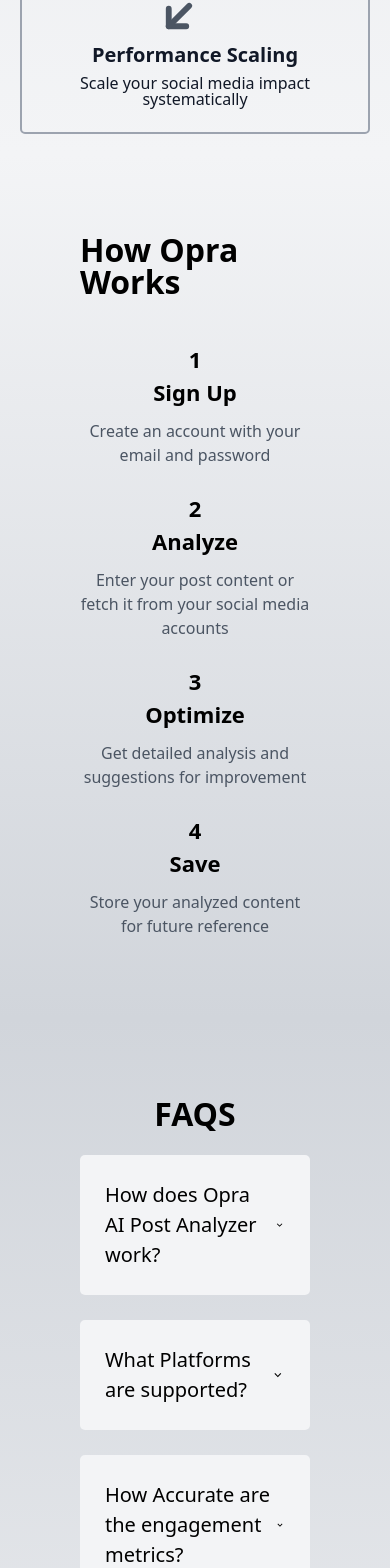
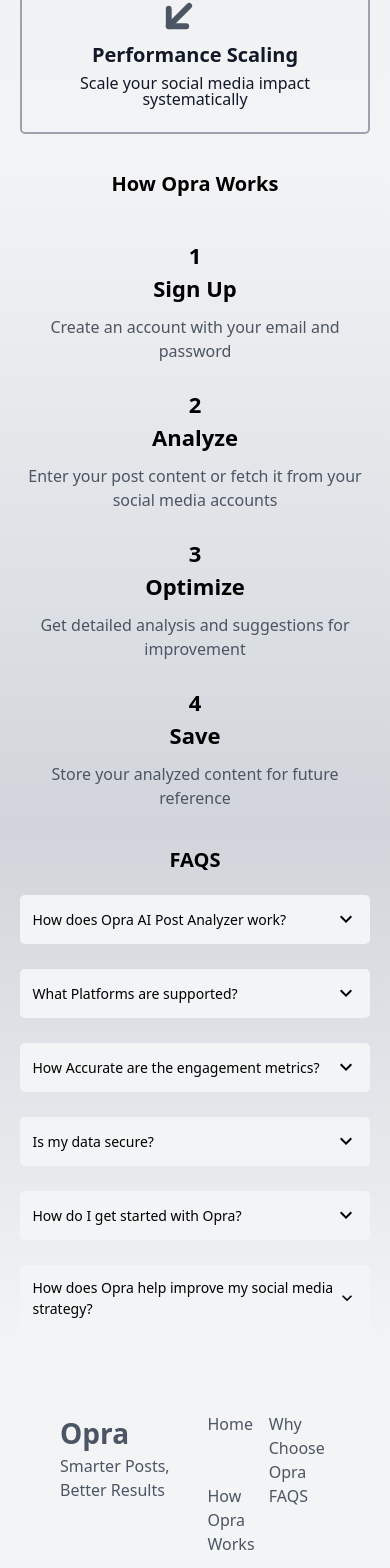
Before and after one commit to Orisabiyi/syntheos, a React (Vite) app: page / in a window 390 px wide. Shown: the part 2804-4372 px from the top of the page. Built offline with nearby package versions, Linux system fonts and the light colour scheme.

Commit message:
fix: update the faqs logic and optimize for different screen sizes

```diff
--- a/src/components/ChooseOpra.jsx
+++ b/src/components/ChooseOpra.jsx
@@ -8,7 +8,7 @@
   return (
     <section
       id="why-choose-opra"
-      className="flex flex-col items-center gap-10 p-8 lg:p-24 bg-gradient-to-b from-gray-300 to-gray-100"
+      className="flex flex-col items-center gap-10 p-8 lg:p-16 bg-gradient-to-b from-gray-300 to-gray-100"
     >
       <h2 className="text-20 sm:text-22 lg:text-36 font-semibold leading-none">
         Why Choose Opra
--- a/src/components/Faqs.jsx
+++ b/src/components/Faqs.jsx
@@ -9,21 +9,23 @@
     setFaqsOpen((faq) => ({
       ...faq,
       type: index !== faq.index ? true : false,
-      index,
+      index: faq.type ? null : index,
     }));
   };
 
   return (
     <section
       id="faqs"
-      className="bg-gradient-to-b from-gray-300 to-gray-100 flex flex-col items-center gap-10 p-32"
+      className="bg-gradient-to-b from-gray-300 to-gray-100 flex flex-col items-center gap-10 p-8 lg:p-16"
     >
-      <h2 className="text-32 font-semibold leading-none">FAQS</h2>
+      <h2 className="text-20 sm:text-22 lg:text-32 font-semibold leading-none">
+        FAQS
+      </h2>
 
       <ul className="flex flex-col w-full gap-10">
         {faqs.map((faq, index) => (
           <li key={index} onClick={() => handleFaqs(index)}>
-            <h4 className="w-full bg-gray-100 p-10 rounded-lg text-20 font-medium flex items-center justify-between cursor-pointer">
+            <h4 className="w-full bg-gray-100 p-5 lg:p-10 rounded-lg text-14 sm:text-16 lg:text-20 font-medium flex items-center justify-between cursor-pointer">
               <span>{faq.question}</span>
               <MdOutlineKeyboardArrowDown
                 size={24}
--- a/src/components/OpraWork.jsx
+++ b/src/components/OpraWork.jsx
@@ -2,9 +2,11 @@
   return (
     <section
       id="how-opra-works"
-      className="flex flex-col items-center gap-10 p-32 bg-gradient-to-b from-gray-100 to-gray-300"
+      className="flex flex-col items-center gap-10 p-8 lg:p-16 bg-gradient-to-b from-gray-100 to-gray-300"
     >
-      <h2 className="text-32 font-semibold leading-none">How Opra Works</h2>
+      <h2 className="text-20 sm:text-22 lg:text-32 font-semibold leading-none">
+        How Opra Works
+      </h2>
 
       <ul className="grid grid-cols-1 md:grid-cols-2 lg:grid-cols-4 gap-10 w-full mt-8">
         <li className="flex flex-col items-center justify-center gap-4 text-center">
```
